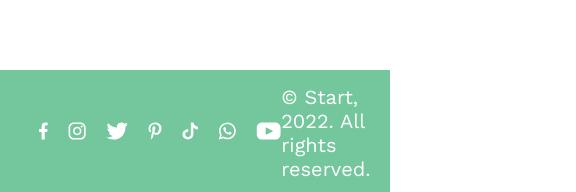
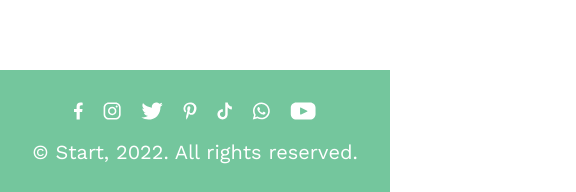
Before and after one commit to AaronMaywood/coding_sample, a plain HTML site: page responsive-by-JoyShaheb/index.html in a window 390 px wide. Shown: the part 1025-1217 px from the top of the page, 576 px wide, since content can reach past the window. Drawn offline with nearby package versions, Linux system fonts and the light colour scheme.

Commit message:
部品ごとのブレークポイントを設けた
部品ごとに固有のブレークポイントを設ける必要がある場合も多いが、
このデザインの場合には全ての部品（ヘッダーとフッタ―）が同じブレークポイント
でのスタイル切り替えですんで楽だった。

```diff
--- a/responsive-by-JoyShaheb/css/style.css
+++ b/responsive-by-JoyShaheb/css/style.css
@@ -261,3 +261,32 @@ MEMO このソースではこのサイズより小さい時には固定とし、
 	}
 
 }
+
+/*
+部品単位のブレークポイント
+730px以下でヘッダーとフッターを切り替え
+
+ここに書いたスタイル指定は、モバイルデバイス用(max-width: 375px)から
+コピペしてきた。
+モバイルデバイス用からは消してかまわないが、モバイルデバイス用として作成したものに由来することを示すためにモバイルデバイス用の方にも残してある
+*/
+
+@media (max-width: 730px) {
+
+	.when-desktop { display: none; }
+	.when-mobile { display: block; }
+
+	footer {
+		height: 125px;
+		display: flex;
+		align-items: center;
+	}
+
+	footer .wrapper {
+		width: 100%;
+		height: 63px;
+		flex-direction: column;
+		justify-content: space-between;
+	}
+
+}
```
